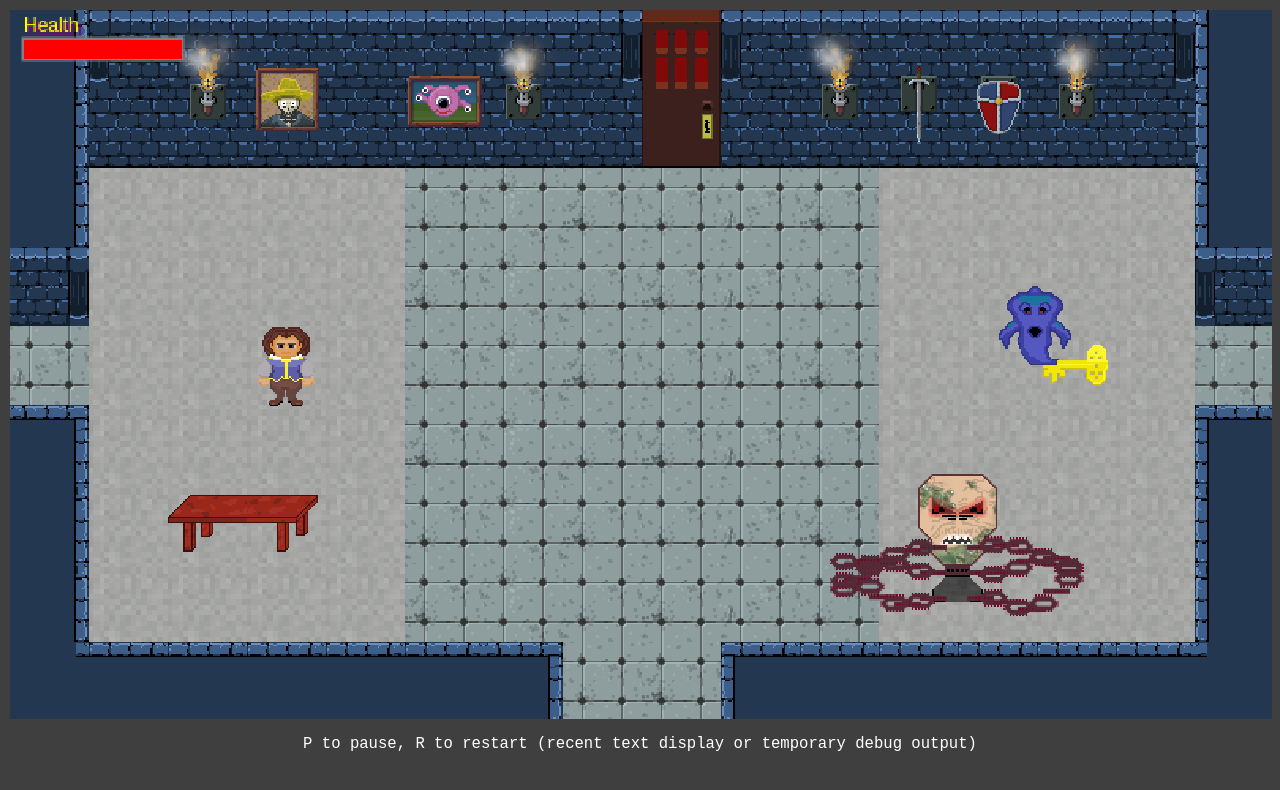
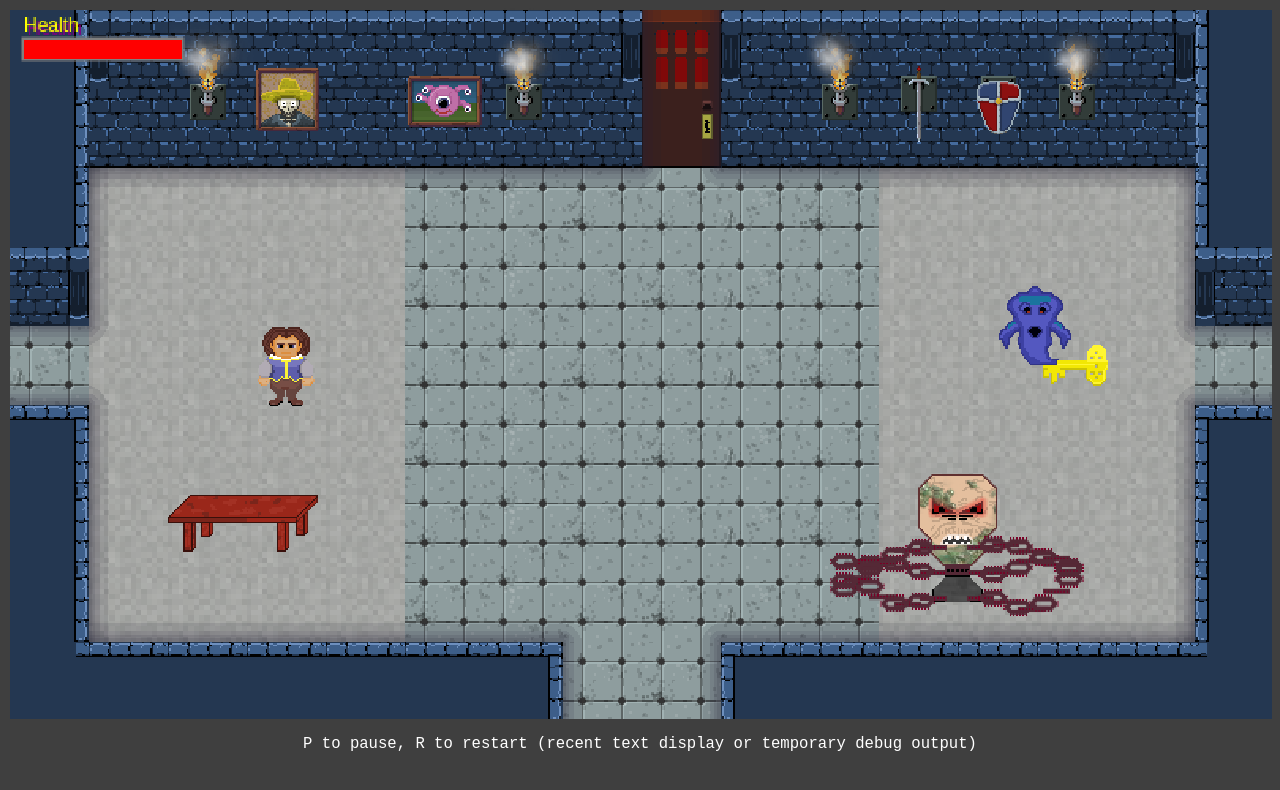
Before and after one commit to gamkedo-la/escape-from-cellblock60, a plain HTML site: page index.html in a window 1280 px wide. Drawn offline with Linux system fonts and the light colour scheme.

Commit message:
wall shadow integration

```diff
--- a/index.html
+++ b/index.html
@@ -33,6 +33,7 @@
 <script src="js/gridelement.js"></script>
 <script src="js/spookyEyes.js"></script>
 <script src="js/animateTile.js"></script>
+<script src="js/shadows.js"></script>
 <script src="js/simple_particles.js"></script>
 <script src="js/UI.js"></script>
 <script src="js/Main.js"></script>
--- a/js/ImageLoading.js
+++ b/js/ImageLoading.js
@@ -7,8 +7,11 @@ var smokePic = document.createElement("img");
 var octoGolemPic = document.createElement("img");
 var chain1Pic = document.createElement("img");
 var chain2Pic = document.createElement("img");
+var shadowPic = document.createElement("img");
 
 var tilePics = [];
+
+var wallTiles = {};
 
 var picsToLoad = 0;
 
@@ -32,6 +35,9 @@ function loadImageForTileCode(tileData) {
     imgX: tileData.imgX,
     imgY: tileData.imgY
   }
+  if (tileData.isWall) {
+    wallTiles[tileCode] = true;
+  }
   tilePics[tileCode].img = document.createElement("img");
   beginLoadingImage(tilePics[tileCode].img,fileName);
 }
@@ -48,26 +54,27 @@ function loadImages() {
     {varName:octoGolemPic, theFile:"octoGolem.png"},
     {varName:chain1Pic, theFile:"chain1.png"},
     {varName:chain2Pic, theFile:"chain2.png"},
+    {varName:shadowPic, theFile:"wall_shadows.png"},
     {tileType:TILE_GROUND, imgX: 0, imgY: 0, theFile:"world_ground.png"},
     //ROW 1
-    {tileType:TILE_WALL_1, imgX: 0, imgY: 0, theFile:"dungeonWalls.png"},
-    {tileType:TILE_WALL_2, imgX: 50, imgY: 0, theFile:"dungeonWalls.png"},
-    {tileType:TILE_WALL_3, imgX: 100, imgY: 0, theFile:"dungeonWalls.png"},
-    {tileType:TILE_WALL_4, imgX: 150, imgY: 0, theFile:"dungeonWalls.png"},
-    {tileType:TILE_WALL_5, imgX: 200, imgY: 0, theFile:"dungeonWalls.png"},
-    {tileType:TILE_WALL_6, imgX: 250, imgY: 0, theFile:"dungeonWalls.png"},
-	  {tileType:TILE_WALL_7, imgX: 300, imgY: 0, theFile:"dungeonWalls.png"},
-    {tileType:TILE_WALL_8, imgX: 350, imgY: 0, theFile:"dungeonWalls.png"},
-    {tileType:TILE_WALL_9, imgX: 400, imgY: 0, theFile:"dungeonWalls.png"},
+    {tileType:TILE_WALL_1, imgX: 0, imgY: 0, theFile:"dungeonWalls.png", isWall: true},
+    {tileType:TILE_WALL_2, imgX: 50, imgY: 0, theFile:"dungeonWalls.png", isWall: true},
+    {tileType:TILE_WALL_3, imgX: 100, imgY: 0, theFile:"dungeonWalls.png", isWall: true},
+    {tileType:TILE_WALL_4, imgX: 150, imgY: 0, theFile:"dungeonWalls.png", isWall: true},
+    {tileType:TILE_WALL_5, imgX: 200, imgY: 0, theFile:"dungeonWalls.png", isWall: true},
+    {tileType:TILE_WALL_6, imgX: 250, imgY: 0, theFile:"dungeonWalls.png", isWall: true},
+	  {tileType:TILE_WALL_7, imgX: 300, imgY: 0, theFile:"dungeonWalls.png", isWall: true},
+    {tileType:TILE_WALL_8, imgX: 350, imgY: 0, theFile:"dungeonWalls.png", isWall: true},
+    {tileType:TILE_WALL_9, imgX: 400, imgY: 0, theFile:"dungeonWalls.png", isWall: true},
     {tileType:TILE_DUNGEON_STAIRS_TOP_1, imgX: 450, imgY: 0, theFile:"dungeonWalls.png"},
     //ROW 2
-    {tileType:TILE_WALL_11, imgX: 0, imgY: 50, theFile:"dungeonWalls.png"},
-    {tileType:TILE_WALL_12, imgX: 50, imgY: 50, theFile:"dungeonWalls.png"},
-    {tileType:TILE_WALL_13, imgX: 100, imgY: 50, theFile:"dungeonWalls.png"},
-    {tileType:TILE_WALL_14, imgX: 150, imgY: 50, theFile:"dungeonWalls.png"},
-    {tileType:TILE_WALL_15, imgX: 200, imgY: 50, theFile:"dungeonWalls.png"},
-    {tileType:TILE_WALL_16, imgX: 250, imgY: 50, theFile:"dungeonWalls.png"},
-    {tileType:TILE_WALL_10, imgX: 350, imgY: 50, theFile:"dungeonWalls.png"},
+    {tileType:TILE_WALL_11, imgX: 0, imgY: 50, theFile:"dungeonWalls.png", isWall: true},
+    {tileType:TILE_WALL_12, imgX: 50, imgY: 50, theFile:"dungeonWalls.png", isWall: true},
+    {tileType:TILE_WALL_13, imgX: 100, imgY: 50, theFile:"dungeonWalls.png", isWall: true},
+    {tileType:TILE_WALL_14, imgX: 150, imgY: 50, theFile:"dungeonWalls.png", isWall: true},
+    {tileType:TILE_WALL_15, imgX: 200, imgY: 50, theFile:"dungeonWalls.png", isWall: true},
+    {tileType:TILE_WALL_16, imgX: 250, imgY: 50, theFile:"dungeonWalls.png", isWall: true},
+    {tileType:TILE_WALL_10, imgX: 350, imgY: 50, theFile:"dungeonWalls.png", isWall: true},
     {tileType:TILE_DUNGEON_STAIRS_MIDDLE_1, imgX: 450, imgY: 50, theFile:"dungeonWalls.png"},
     //ROW 3
     {tileType:TILE_CABINET_1_TL, imgX: 0, imgY: 100, theFile:"dungeonWalls.png"},
@@ -111,21 +118,21 @@ function loadImages() {
     {tileType:TILE_TABLE_RIGHT, imgX: 0, imgY: 0, theFile:"table_right.png"},
 
     // dungeon art
-    {tileType:TILE_DUNGEON_ART_1_TOP, imgX: 0, imgY: 0, theFile:"dungeonArt.png"},
-    {tileType:TILE_DUNGEON_ART_1_BOTTOM, imgX: 0, imgY: 50, theFile:"dungeonArt.png"},
-    {tileType:TILE_DUNGEON_ART_2_TOP, imgX: 50, imgY: 0, theFile:"dungeonArt.png"},
-    {tileType:TILE_DUNGEON_ART_2_BOTTOM, imgX: 50, imgY: 50, theFile:"dungeonArt.png"},
-    {tileType:TILE_DUNGEON_ART_3_TOP, imgX: 100, imgY: 0, theFile:"dungeonArt.png"},
-    {tileType:TILE_DUNGEON_ART_3_BOTTOM, imgX: 100, imgY: 50, theFile:"dungeonArt.png"},
-    {tileType:TILE_DUNGEON_ART_4_TOP, imgX: 150, imgY: 0, theFile:"dungeonArt.png"},
-    {tileType:TILE_DUNGEON_ART_4_BOTTOM, imgX: 150, imgY: 50, theFile:"dungeonArt.png"},
-    {tileType:TILE_DUNGEON_ART_5_TOP, imgX: 200, imgY: 0, theFile:"dungeonArt.png"},
-    {tileType:TILE_DUNGEON_ART_5_BOTTOM, imgX: 200, imgY: 50, theFile:"dungeonArt.png"},
-    {tileType:TILE_TORCH_1, imgX: 300, imgY: 0, theFile:"dungeonArt.png"},
-    {tileType:TILE_TORCH_2, imgX: 350, imgY: 0, theFile:"dungeonArt.png"},
-    {tileType:TILE_TORCH_3, imgX: 400, imgY: 0, theFile:"dungeonArt.png"},
-    {tileType:TILE_TORCH_4, imgX: 450, imgY: 0, theFile:"dungeonArt.png"},
-    {tileType:TILE_TORCH_1_BOTTOM, imgX: 300, imgY: 50, theFile:"dungeonArt.png"},
+    {tileType:TILE_DUNGEON_ART_1_TOP, imgX: 0, imgY: 0, theFile:"dungeonArt.png", isWall: true},
+    {tileType:TILE_DUNGEON_ART_1_BOTTOM, imgX: 0, imgY: 50, theFile:"dungeonArt.png", isWall: true},
+    {tileType:TILE_DUNGEON_ART_2_TOP, imgX: 50, imgY: 0, theFile:"dungeonArt.png", isWall: true},
+    {tileType:TILE_DUNGEON_ART_2_BOTTOM, imgX: 50, imgY: 50, theFile:"dungeonArt.png", isWall: true},
+    {tileType:TILE_DUNGEON_ART_3_TOP, imgX: 100, imgY: 0, theFile:"dungeonArt.png", isWall: true},
+    {tileType:TILE_DUNGEON_ART_3_BOTTOM, imgX: 100, imgY: 50, theFile:"dungeonArt.png", isWall: true},
+    {tileType:TILE_DUNGEON_ART_4_TOP, imgX: 150, imgY: 0, theFile:"dungeonArt.png", isWall: true},
+    {tileType:TILE_DUNGEON_ART_4_BOTTOM, imgX: 150, imgY: 50, theFile:"dungeonArt.png", isWall: true},
+    {tileType:TILE_DUNGEON_ART_5_TOP, imgX: 200, imgY: 0, theFile:"dungeonArt.png", isWall: true},
+    {tileType:TILE_DUNGEON_ART_5_BOTTOM, imgX: 200, imgY: 50, theFile:"dungeonArt.png", isWall: true},
+    {tileType:TILE_TORCH_1, imgX: 300, imgY: 0, theFile:"dungeonArt.png", isWall: true},
+    {tileType:TILE_TORCH_2, imgX: 350, imgY: 0, theFile:"dungeonArt.png", isWall: true},
+    {tileType:TILE_TORCH_3, imgX: 400, imgY: 0, theFile:"dungeonArt.png", isWall: true},
+    {tileType:TILE_TORCH_4, imgX: 450, imgY: 0, theFile:"dungeonArt.png", isWall: true},
+    {tileType:TILE_TORCH_1_BOTTOM, imgX: 300, imgY: 50, theFile:"dungeonArt.png", isWall: true},
 
     // floors
     {tileType:TILE_FLOOR_TILE, imgX: 0, imgY: 0, theFile:"floors.png"},
--- a/js/Main.js
+++ b/js/Main.js
@@ -71,6 +71,10 @@ function drawEverything() {
 	for(var i = 0; i < enemyList.length; i++){
 		enemyList[i].draw();
 	}
+  // draw shadows
+  let lvl = worldGrid[worldPosition.y*WORLD_COLS + worldPosition.x];
+  //console.log(`which lvl: ${lvl}`);
+  drawShadows(lvl, roomGrid.floor, roomGrid.ceiling);
   drawLayer(roomGrid.ceiling)
 
   particles.draw();
--- a/js/World.js
+++ b/js/World.js
@@ -26,6 +26,22 @@ worldGrid = [
 ];
 
 var roomGrid = rooms[ worldGrid[worldPosition.y*WORLD_COLS + worldPosition.x] ];
+
+/**
+ * this variable is filled in while parsing the image list in imageLoading.js
+ * -- if you mark a tile with "isWall: true" that tile code will be added to this
+ *    object with a value of true
+ */
+var wallTiles = {}
+
+/**
+ * Determines if the given tile is a wall tile
+ * @param {*} tile
+ * @returns truthy
+ */
+function isWallTile(tile) {
+  return wallTiles[tile];
+}
 
 TILES = {
 
--- /dev/null
+++ b/js/shadows.js
@@ -0,0 +1,149 @@
+let shadowCache = {};
+
+let shadow = {
+    tl: 1,
+    t: 2,
+    tr: 3,
+    l: 4,
+    r: 5,
+    bl: 6,
+    b: 7,
+    br: 8,
+    mbr: 9,
+    mbl: 10,
+    mtr: 11,
+    mtl: 12,
+}
+
+let offsets = {
+    [shadow.tl]: { x: 0, y: 0 },
+    [shadow.t]: { x: 25, y: 0 },
+    [shadow.tr]: { x: 175, y: 0 },
+    [shadow.l]: { x: 0, y: 25 },
+    [shadow.r]: { x: 175, y: 25 },
+    [shadow.bl]: { x: 0, y: 175 },
+    [shadow.b]: { x: 25, y: 175 },
+    [shadow.br]: { x: 175, y: 175 },
+    [shadow.mbr]: { x: 75, y: 75 },
+    [shadow.mbl]: { x: 100, y: 75 },
+    [shadow.mtr]: { x: 75, y: 100 },
+    [shadow.mtl]: { x: 100, y: 100 },
+}
+
+function idxAbove(idx) {
+    if (idx === -1) return -1;
+    if (idx > ROOM_COLS) {
+        return idx - ROOM_COLS;
+    } else {
+        return -1;
+    }
+}
+
+function idxBelow(idx) {
+    if (idx === -1) return -1;
+    if (idx < ROOM_COLS*(ROOM_ROWS-1)) {
+        return idx + ROOM_COLS;
+    } else {
+        return -1;
+    }
+}
+
+function idxLeft(idx) {
+    if (idx === -1) return -1;
+    if ((idx % ROOM_COLS) > 0) {
+        return idx - 1;
+    } else {
+        return -1;
+    }
+}
+
+function idxRight(idx) {
+    if (idx === -1) return -1;
+    if ((idx % ROOM_COLS) < ROOM_COLS - 1) {
+        return idx + 1;
+    } else {
+        return -1;
+    }
+}
+
+function tileAtIdx(data, idx) {
+    if (idx !== -1) {
+        return data[idx];
+    }
+    return 0;
+}
+
+function generateShadows(lvl, bg, fg) {
+    let shadows = new Array(bg.length*4);
+    for (let j=0; j<ROOM_ROWS; j++) {
+        for (let i=0; i<ROOM_COLS; i++) {
+            let idx = ROOM_COLS*j + i;
+            let sidx = ROOM_COLS*j*4 + i*2;
+            // -- FIXME: currently walls show up in the background
+            let layer = bg;
+            // is the foreground tile is a wall tile, skip
+            if (isWallTile(tileAtIdx(layer, idx))) continue;
+            // otherwise, tile is not a wall, fill in shadows
+            // top left shadow
+            if (isWallTile(tileAtIdx(layer, idxLeft(idx))) && isWallTile(tileAtIdx(layer, idxAbove(idx)))) {
+                shadows[sidx] = shadow.tl;
+            } else if (isWallTile(tileAtIdx(layer, idxLeft(idx)))) {
+                shadows[sidx] = shadow.l;
+            } else if (isWallTile(tileAtIdx(layer, idxAbove(idx)))) {
+                shadows[sidx] = shadow.t;
+            } else if (isWallTile(tileAtIdx(layer, idxLeft(idxAbove(idx))))) {
+                shadows[sidx] = shadow.mtl;
+            }
+            // top right shadow
+            if (isWallTile(tileAtIdx(layer, idxRight(idx))) && isWallTile(tileAtIdx(layer, idxAbove(idx)))) {
+                shadows[sidx+1] = shadow.tr;
+            } else if (isWallTile(tileAtIdx(layer, idxRight(idx)))) {
+                shadows[sidx+1] = shadow.r;
+            } else if (isWallTile(tileAtIdx(layer, idxAbove(idx)))) {
+                shadows[sidx+1] = shadow.t;
+            } else if (isWallTile(tileAtIdx(layer, idxRight(idxAbove(idx))))) {
+                shadows[sidx+1] = shadow.mtr;
+            }
+            // bottom left shadow
+            if (isWallTile(tileAtIdx(layer, idxLeft(idx))) && isWallTile(tileAtIdx(layer, idxBelow(idx)))) {
+                shadows[sidx+ROOM_COLS*2] = shadow.bl;
+            } else if (isWallTile(tileAtIdx(layer, idxLeft(idx)))) {
+                shadows[sidx+ROOM_COLS*2] = shadow.l;
+            } else if (isWallTile(tileAtIdx(layer, idxBelow(idx)))) {
+                shadows[sidx+ROOM_COLS*2] = shadow.b;
+            } else if (isWallTile(tileAtIdx(layer, idxLeft(idxBelow(idx))))) {
+                shadows[sidx+ROOM_COLS*2] = shadow.mbl;
+            }
+            // bottom right shadow
+            if (isWallTile(tileAtIdx(layer, idxRight(idx))) && isWallTile(tileAtIdx(layer, idxBelow(idx)))) {
+                shadows[sidx+ROOM_COLS*2+1] = shadow.br;
+            } else if (isWallTile(tileAtIdx(layer, idxRight(idx)))) {
+                shadows[sidx+ROOM_COLS*2+1] = shadow.r;
+            } else if (isWallTile(tileAtIdx(layer, idxBelow(idx)))) {
+                shadows[sidx+ROOM_COLS*2+1] = shadow.b;
+            } else if (isWallTile(tileAtIdx(layer, idxRight(idxBelow(idx))))) {
+                shadows[sidx+ROOM_COLS*2+1] = shadow.mbr;
+            }
+        }
+    }
+    // cache shadows for lvl
+    shadowCache[lvl] = shadows;
+}
+
+function drawShadows(lvl, bg, fg) {
+    // load from cache...
+    let shadows = shadowCache[lvl];
+    if (!shadows) {
+        generateShadows(lvl, bg, fg);
+        shadows = shadowCache[lvl];
+    }
+
+    // render shadows
+    for (let j=0; j<ROOM_ROWS*2; j++) {
+        for (let i=0; i<ROOM_COLS*2; i++) {
+            let idx = ROOM_COLS*j*2 + i;
+            if (!shadows[idx]) continue;
+            canvasContext.drawImage(shadowPic, offsets[shadows[idx]].x, offsets[shadows[idx]].y, 25, 25, i*25, j*25, 25, 25);
+        }
+    }
+}
```
